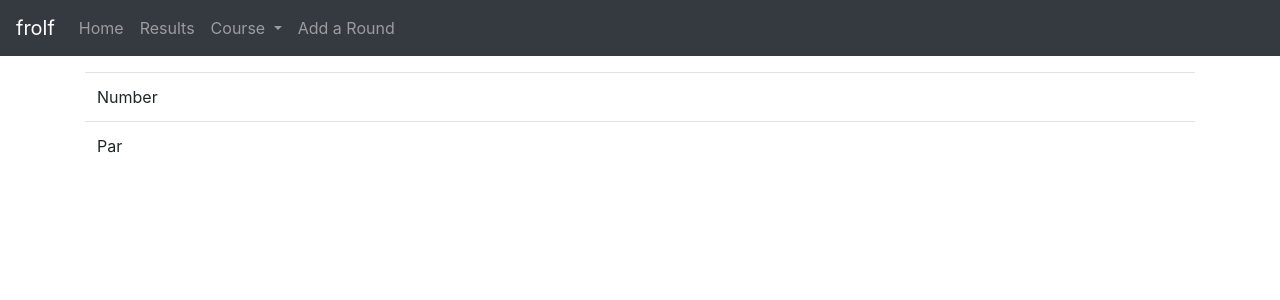
After one commit to stroke-one/frolf, a Django app: page /course_read/1/ in a window 1280 px wide. The commit adds this page. Shown: the top 300 px of the page. Run offline with Django 3.2, Linux system fonts and the light colour scheme; data that the repository does not hold is empty; parts of the project's set-up code (start-up, migrations or seed data) failed here and were passed over; some libraries are stand-ins or nearby versions.

Commit message:
Updated navbar, updated course creation
Need to fix dropdown coloring on nav

```diff
--- a/frolf/urls.py
+++ b/frolf/urls.py
@@ -27,7 +27,9 @@ urlpatterns = [
     path('logout/', auth_views.logout, {'template_name': 'logout.html'}),
     path('match_results_view', score.views.competition_results_list),
     path('match_results_single/<int:id>/', score.views.competition_results_single),
-    path('course_add', score.views.course_add),
+    path('course_create', score.views.course_create),
+    path('course_created/<int:id>/', score.views.course_update),
+    path('course_read/<int:id>/', score.views.course_read),
     path('match_results_add', score.views.competition_add),
     # path('match_results_add', score.views.default, name="add"),
 
--- a/score/models.py
+++ b/score/models.py
@@ -14,7 +14,7 @@ class Course(models.Model):
 
 class Hole(models.Model):
     course = models.ForeignKey('score.Course',
-                               on_delete=models.PROTECT)
+                               on_delete=models.CASCADE)
     number = models.IntegerField()
     par = models.IntegerField()
 
--- a/score/views.py
+++ b/score/views.py
@@ -1,8 +1,9 @@
 from django.shortcuts import render
+from django.http import HttpResponseRedirect, Http404
 from django.contrib.auth.decorators import login_required
 import score.models
 from score.tools import CourseInfo, CompetitionInfo
-from score.forms import CourseAdd
+from score.forms import CourseAdd, CourseUpdate
 
 @login_required
 def competition_results_list(request, id=None):
@@ -14,7 +15,6 @@ def competition_results_list(request, id=None):
 
 @login_required
 def competition_results_single(request, id=None):
-    match_throws =  {}
     if id:
         match_meta = score.models.Competition.objects.get(pk=id)
         course_meta = CourseInfo(match_meta.course_id)
@@ -27,12 +27,51 @@ def competition_results_single(request, id=None):
                                                          'username': request.user,})
 
 
-def course_add(request):
+def course_create(request):
     form = CourseAdd(request.POST or None)
     if form.is_valid():
-        pass
-        return redirect("course_created")
-    return render(request, "score_course_cu.html", {'form': form})
+        record = score.models.Course()
+        record.name = form.cleaned_data['course_name']
+        record.save()
+        for n in range(1, form.cleaned_data['hole_count'] + 1):
+            h = score.models.Hole()
+            h.course = record
+            h.number = n
+            h.par = 0
+            h.save()
+        return HttpResponseRedirect("course_created/{0}".format(record.id))
+
+    return render(request, "score_course_c.html", {'form': form})
+
+def course_update(request, id=None):
+    try:
+        hole_count = len(score.models.Hole.objects.filter(course=id))
+    except:
+        return Http404("Error retrieving record")
+
+    form = CourseUpdate(request.POST or None, hole_count=hole_count, course_id=id)
+    if form.is_valid():
+        course_id = form.get_course_id()
+        holes = score.models.Hole.objects.filter(course=course_id)
+        hole_par_dict = form.hole_par()
+        for hole in holes:
+            if hole.number in hole_par_dict:
+                hole.par = hole_par_dict[hole.number]
+        return HttpResponseRedirect("/course_read/{0}".format(course_id))
+
+    return render(request, "score_course_u.html", {'form': form})
+
+def course_read(request, id=None):
+    try:
+        course_obj = score.models.Course.objects.filter(pk=id)
+    except:
+        return Http404("Could not locate that course")
+
+    holes = score.models.Hole.objects.filter(course=id)
+    return render(request, "score_course_r.html", {'course': course_obj,
+                                                   'holes': holes})
+
+
 
 def competition_add():
     pass
--- a/templates/base.html
+++ b/templates/base.html
@@ -20,6 +20,7 @@
     </button>
 
     <a class="navbar-brand" href="#">frolf</a>
+
     <div class="collapse navbar-collapse" id="collapsibleNavbar">
         <ul class="navbar-nav">
             <li class="nav-item">
@@ -33,9 +34,16 @@
             <li class="nav-item">
                 <a class="nav-link" href="/match_results_view">Results</a>
             </li>
-            <li class="nav-item">
-                <a class="nav-link" href="/course_add">Add a Course</a>
+
+            <li class="dropdown">
+                <a class="nav-link dropdown-toggle" href="#" id="navbarDropdown" role="button" data-toggle="dropdown" aria-haspopup="true" aria-expanded="false">
+                    Course
+                </a>
+                    <div class="dropdown-menu" aria-labelledby="navbarDropdown">
+                        <a class="dropdown-item" href="/course_create">Create a Course</a>
+                    </div>
             </li>
+
             <li class="nav-item">
                 <a class="nav-link" href="/match_results_add">Add a Round</a>
             </li>
--- /dev/null
+++ b/templates/score_course_r.html
@@ -0,0 +1,27 @@
+{%  extends 'base.html' %}
+<title>{% block title %}Match Entry{% endblock %}</title>
+
+{% block display %}
+    </p>
+    <div class="container">
+
+        <table class="table">
+            <tr>
+                <td>Number</td>
+                {% for hole in holes %}
+                <td>
+                    {{ hole.number }}
+                </td>
+                {% endfor %}
+            </tr>
+            <tr>
+                <td>Par</td>
+                {% for hole in holes %}
+                <td>
+                    {{ hole.par }}
+                </td>
+                {% endfor %}
+            </tr>
+        </table>
+    </div>
+{% endblock %}
```
Also changed, not shown: score/forms.py (+24 -0 lines), templates/score_course_u.html (added, +15 -0 lines), templates/score_course_c.html (renamed from templates/score_course_cu.html).
